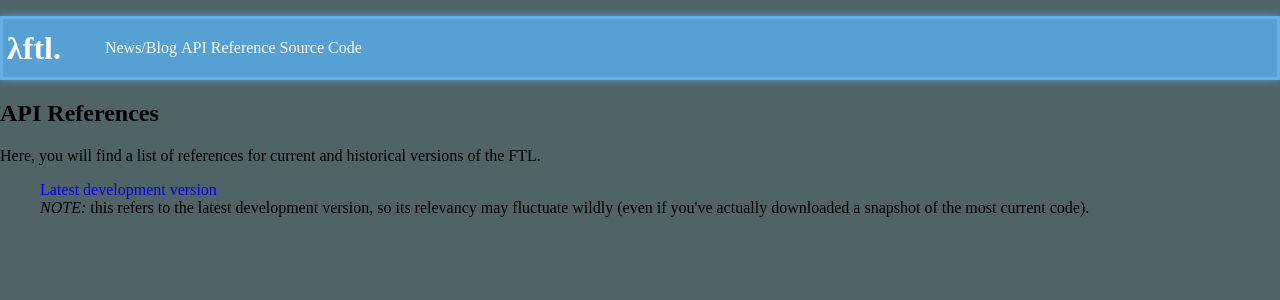
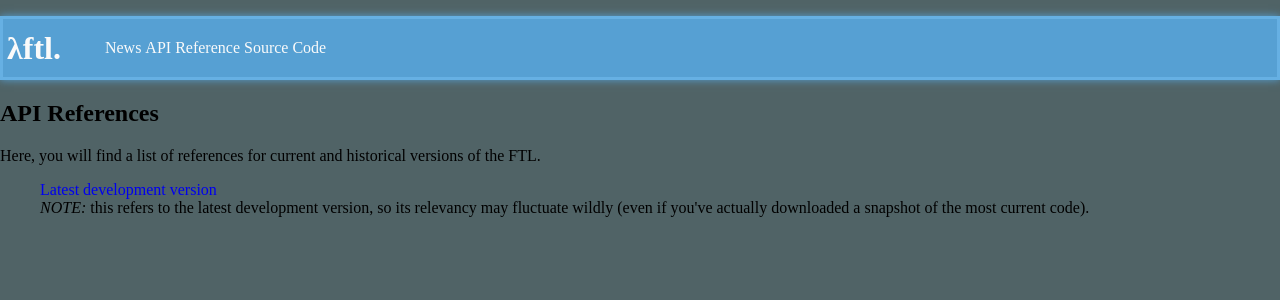
Before and after one commit to beark/ftl, a Jekyll site: the page built from api/index.html, in a window 1280 px wide. Shown: the top 300 px of the page. Built offline with Jekyll 4.4.1, drawn with Linux system fonts in a browser that asks for light colours; Markdown is read by kramdown in place of the engine named in the settings.

Commit message:
Changed name on News link.

```diff
--- a/_layouts/default.html
+++ b/_layouts/default.html
@@ -17,7 +17,7 @@
 
 				<nav>
 					<ul>
-						<li><a href="{{site.baseurl}}/">News/Blog</a></li>
+						<li><a href="{{site.baseurl}}/">News</a></li>
 						<li><a href="{{site.baseurl}}/api/">API Reference</a></li>
 						<li><a href="https://github.com/beark/ftl">Source Code</a></li>
 					</ul>
```
